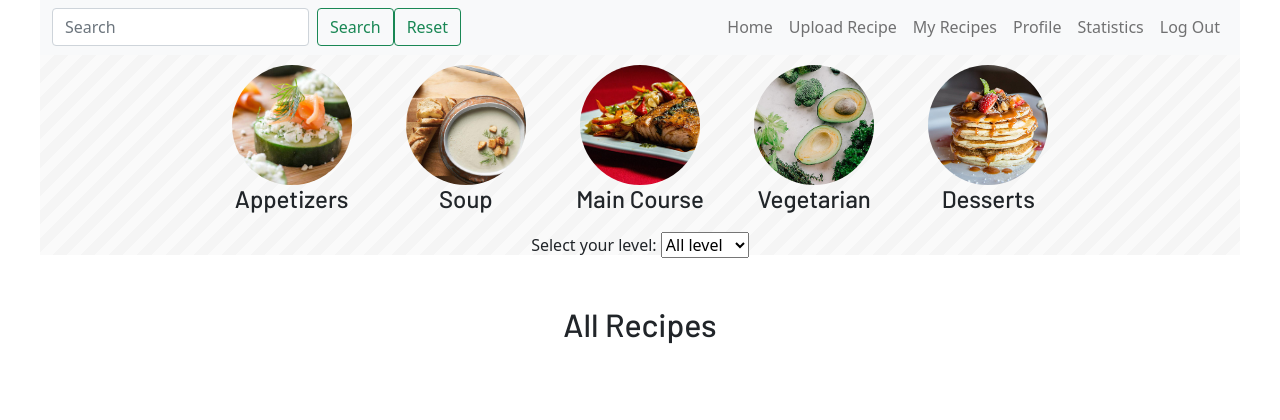
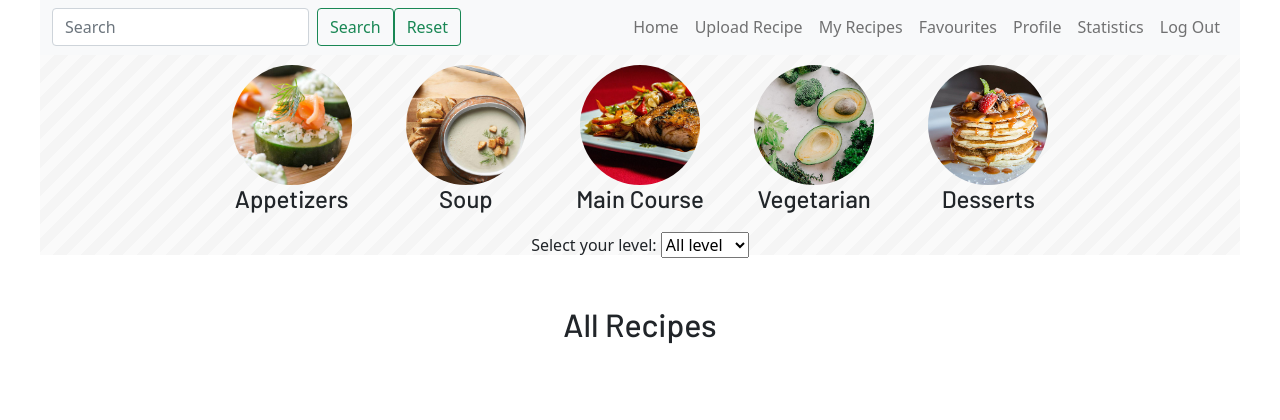
Before and after one commit to Code-Institute-Submissions/kerekmarci-ms3, a Flask app: page / in a window 1280 px wide. Shown: the part 201-621 px from the top of the page. Run offline with Flask 2, Linux system fonts and the light colour scheme; the visitor is signed in with stand-in values (Sample User, id 1); data that the repository does not hold is empty; some libraries are stand-ins or nearby versions.

Commit message:
Favorites menu item added to menu bar

```diff
--- a/templates/navigation.html
+++ b/templates/navigation.html
@@ -29,6 +29,7 @@
                     <li class="nav-item"><a class="nav-link" href="{{ url_for('upload_recipe') }}">Upload Recipe</a>
                     </li>
                     <li class="nav-item"><a class="nav-link" href="{{ url_for('my_recipes') }}">My Recipes</a></li>
+                    <li class="nav-item"><a class="nav-link" href="{{ url_for('favorite_recipes') }}">Favourites</a></li>
                     <li class="nav-item"><a class="nav-link"
                             href="{{ url_for('profile', username=session['user']) }}">Profile</a></li>
                     <li class="nav-item"><a class="nav-link" href="#">Statistics</a></li>
```
